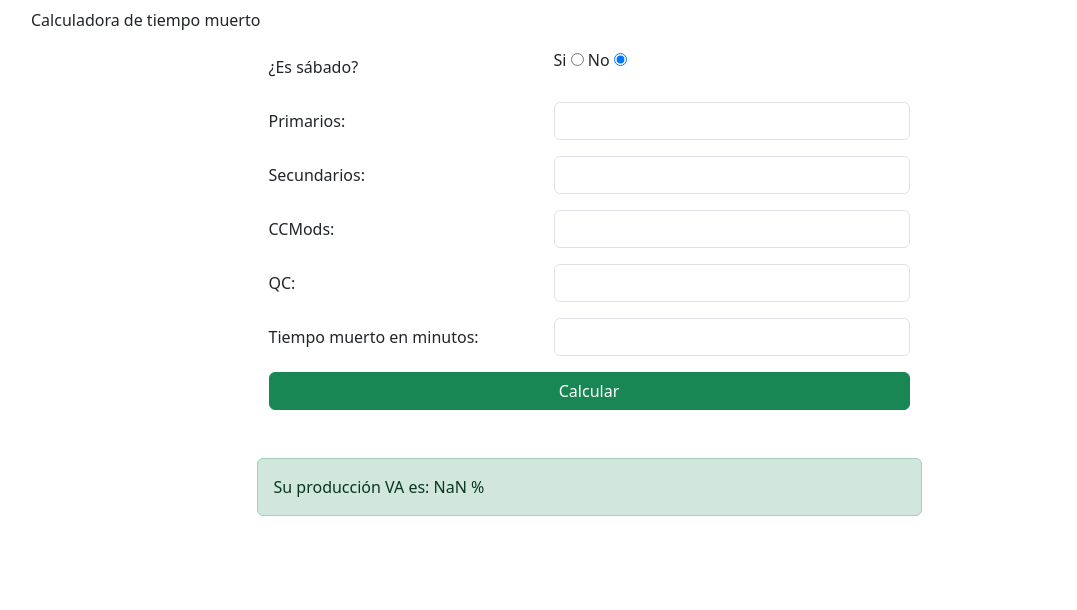
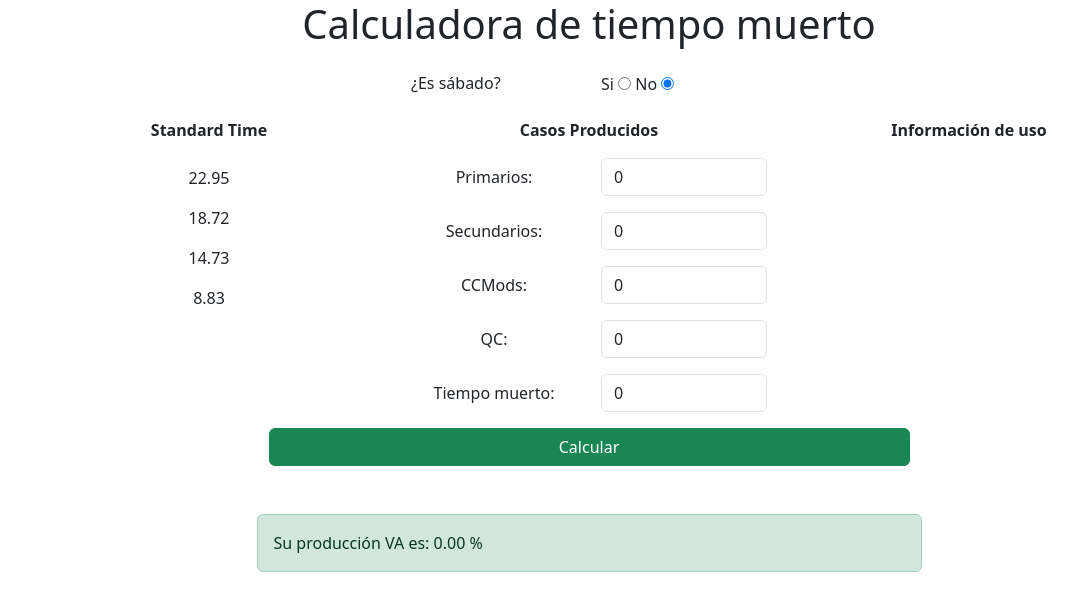
Before and after one commit to sepiedra/LATAM1_Tools, a plain HTML site: page index.html in a window 1280 px wide. Both pictures are taken after a click on the button "Calcular". Shown: the whole page, without its empty margins (51-1128 px from the left). Drawn offline with nearby package versions, Linux system fonts and the light colour scheme.

Commit message:
Add files via upload

```diff
--- a/app.js
+++ b/app.js
@@ -4,20 +4,26 @@ let respuesta = document.getElementById('respuesta');
 let min_LV = 355.2;
 let min_S = 400.2;
 
-let STD_P = 26.39;
-let STD_S = 19.11;
-let STD_C = 13.46;
+let STD_P = 22.95;
+let STD_S = 18.72;
+let STD_C = 14.73;
 let STD_Q = 8.83;
+
+let P;
+let S;
+let C;
+let QC;
+let TM;
+let t;
 
 boton.addEventListener('click',calcularTM);
 
 function calcularTM(){
-    let P = parseFloat(document.getElementById('P').value);
-    let S = parseFloat(document.getElementById('S').value);
-    let C = parseFloat(document.getElementById('C').value);
-    let QC = parseFloat(document.getElementById('Q').value);
-    let TM = parseFloat(document.getElementById('TM').value);
-    let t = 0;
+    P = parseFloat(document.getElementById('P').value);
+    S = parseFloat(document.getElementById('S').value);
+    C = parseFloat(document.getElementById('C').value);
+    QC = parseFloat(document.getElementById('Q').value);
+    TM = parseFloat(document.getElementById('TM').value);
     if (document.getElementById('Y').checked==true) {
         t = min_S-TM;
     } else {
--- a/index.html
+++ b/index.html
@@ -10,59 +10,99 @@
 
 </head>
   <body>
-    <div class = "container">
-        <h1 class = "text-center"></h1>Calculadora de tiempo muerto</h1>
-        <div class = "row justify-content-center mt-3">
-            <label class="col-3 col-form-label">¿Es sábado? </label>
-            <div class="col-8 col-md-4">
-                <LABEL FOR="Y">Si</LABEL>
-                <INPUT TYPE="Radio" Name="Boolean" ID="Y" Value="True">
+    <div class="container">
+        <h1 class="text-center">Calculadora de tiempo muerto</h1>
 
-                <LABEL FOR="N">No</LABEL>
-                <INPUT TYPE="Radio" Name="Boolean" ID="N" Value="False" Checked>
+        <div class="row justify-content-center mt-3">
+            <label class="col-2 col-form-label">¿Es sábado? </label>
+            <div class="col-2 mt-2">
+                <label for="Y">Si</label>
+                <input type="Radio" name="Boolean" id="Y" value="True">
+
+                <label for="N">No</label>
+                <input type="Radio" name="Boolean" id="N" value="False" checked="">
             </div>
         </div>
-        <div class = "row justify-content-center mt-3">
-            <label class="col-3 col-form-label">Primarios: </label>
-            <div class="col-8 col-md-4">
-                <input type = "number" class= "form-control" id="P">
+
+        <div class="row text-center mt-3">
+                <div class="col-sm text-center">
+                    <strong>Standard Time</strong>
+
+                    <div class="row text-center mt-4">
+                        <label class="col">22.95</label>
+                    </div>
+                    <div class="row text-center mt-3">
+                        <label class="col">18.72</label>
+                    </div>
+                    <div class="row text-center mt-3">
+                        <label class="col">14.73</label>
+                    </div>
+                    <div class="row text-center mt-3">
+                        <label class="col">8.83</label>
+                    </div>
+                    <div class="row text-center mt-3">
+                        <label class="col"> </label>
                     </div>
                 </div>
-        <div class = "row justify-content-center mt-3">
-            <label class="col-3 col-form-label">Secundarios: </label>
-            <div class="col-8 col-md-4">
-                <input type = "number" class= "form-control" id="S">
+
+                <div class="col text-center">
+                    <strong>Casos Producidos</strong>
+
+                    <div class="row mt-3">
+                        <label class="col col-form-label">Primarios: </label>
+                        <div class="col">
+                            <input type="number" class="form-control" value = "0" id="P">
                         </div>
                     </div>
-        <div class = "row justify-content-center mt-3">
-            <label class="col-3 col-form-label">CCMods: </label>
-            <div class="col-8 col-md-4">
-                <input type = "number" class= "form-control" id="C">
+                    <div class="row mt-3">
+                        <label class="col col-form-label">Secundarios: </label>
+                        <div class="col">
+                            <input type="number" class="form-control" value = "0" id="S">
                         </div>
                     </div>
-        <div class = "row justify-content-center mt-3">
-            <label class="col-3 col-form-label">QC: </label>
-            <div class="col-8 col-md-4">
-                <input type = "number" class= "form-control" id="Q">
+                    <div class="row mt-3">
+                        <label class="col col-form-label">CCMods: </label>
+                        <div class="col">
+                            <input type="number" class="form-control" value = "0" id="C">
                         </div>
                     </div>
-        <div class = "row justify-content-center mt-3">
-            <label class="col-3 col-form-label">Tiempo muerto en minutos: </label>
-            <div class="col-8 col-md-4">
-                <input type = "number" class= "form-control" id="TM">
+                    <div class="row mt-3">
+                        <label class="col col-form-label">QC: </label>
+                        <div class="col">
+                            <input type="number" class="form-control" value = "0" id="Q">
                         </div>
                     </div>
-        <div class = "row justify-content-center mt-3">
-            <div class="col-8 col-md-7">
-                <button class = "btn btn-success col-12" id="calcular">Calcular</button>
+                    <div class="row mt-3">
+                        <label class="col col-form-label">Tiempo muerto: </label>
+                        <div class="col">
+                            <input type="number" class="form-control" value = "0" id="TM">
                         </div>
                     </div>
+
+                </div>
+
+                <div class="col text-center">
+                    <strong>Información de uso</strong>
+                </div>
+
+        </div>
+
+        <div class="row justify-content-center mt-3">
+            <div class="col-8 col-md-7">
+                <button class="btn btn-success col-12" id="calcular">Calcular</button>
+            </div>
+        </div>
+
         <div class="row justify-content-center mt-5">
             <div class="alert alert-success col-8 col-md-7" id="respuesta" role="alert">
             </div>
         </div>
+
     </div>
+
     <script src="https://cdn.jsdelivr.net/npm/bootstrap@5.3.0-alpha1/dist/js/bootstrap.bundle.min.js" integrity="sha384-w76AqPfDkMBDXo30jS1Sgez6pr3x5MlQ1ZAGC+nuZB+EYdgRZgiwxhTBTkF7CXvN" crossorigin="anonymous"></script>
     <script src = "app.js"></script>
+
+
 </body>
 </html>
```
Lines whose indentation alone changed are shown as unchanged.
